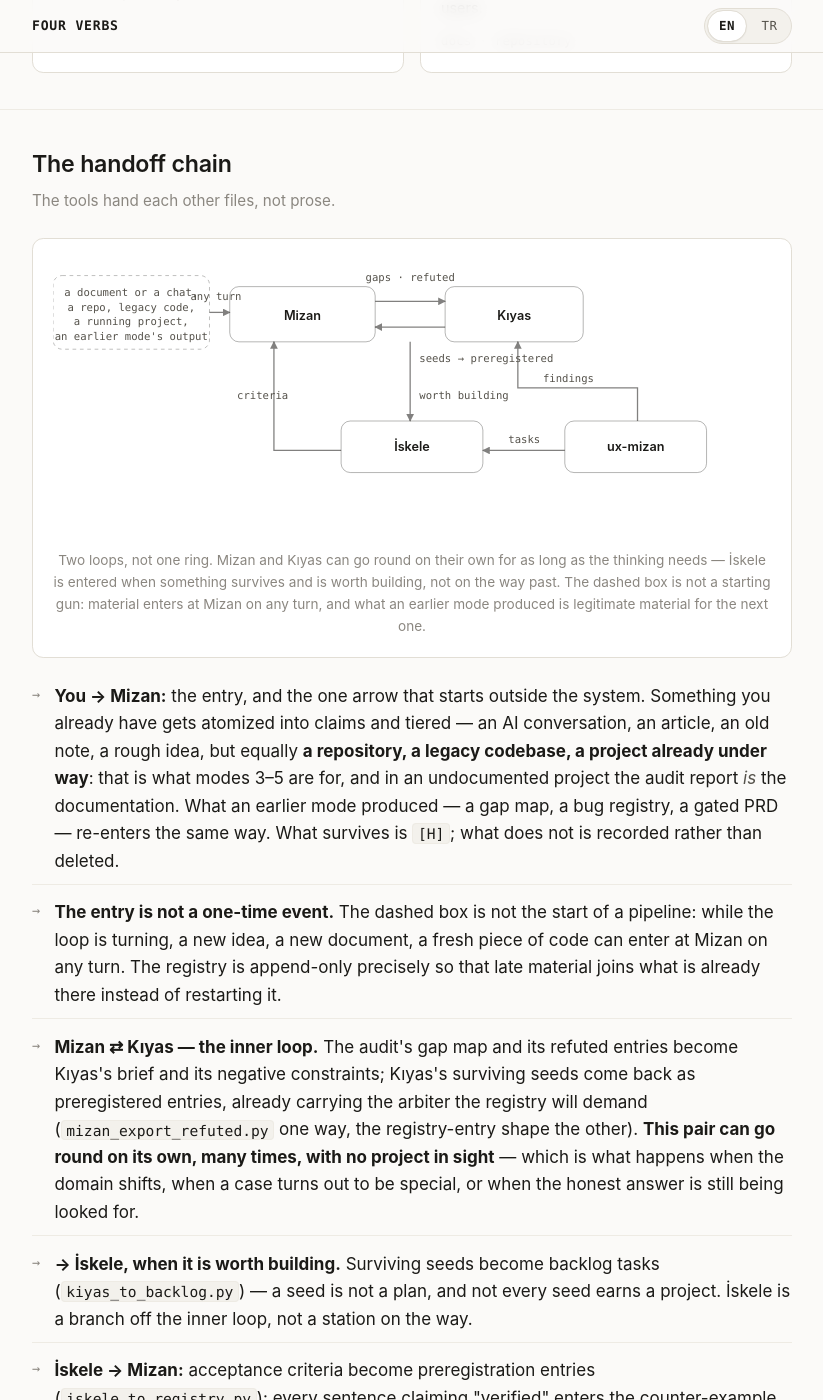
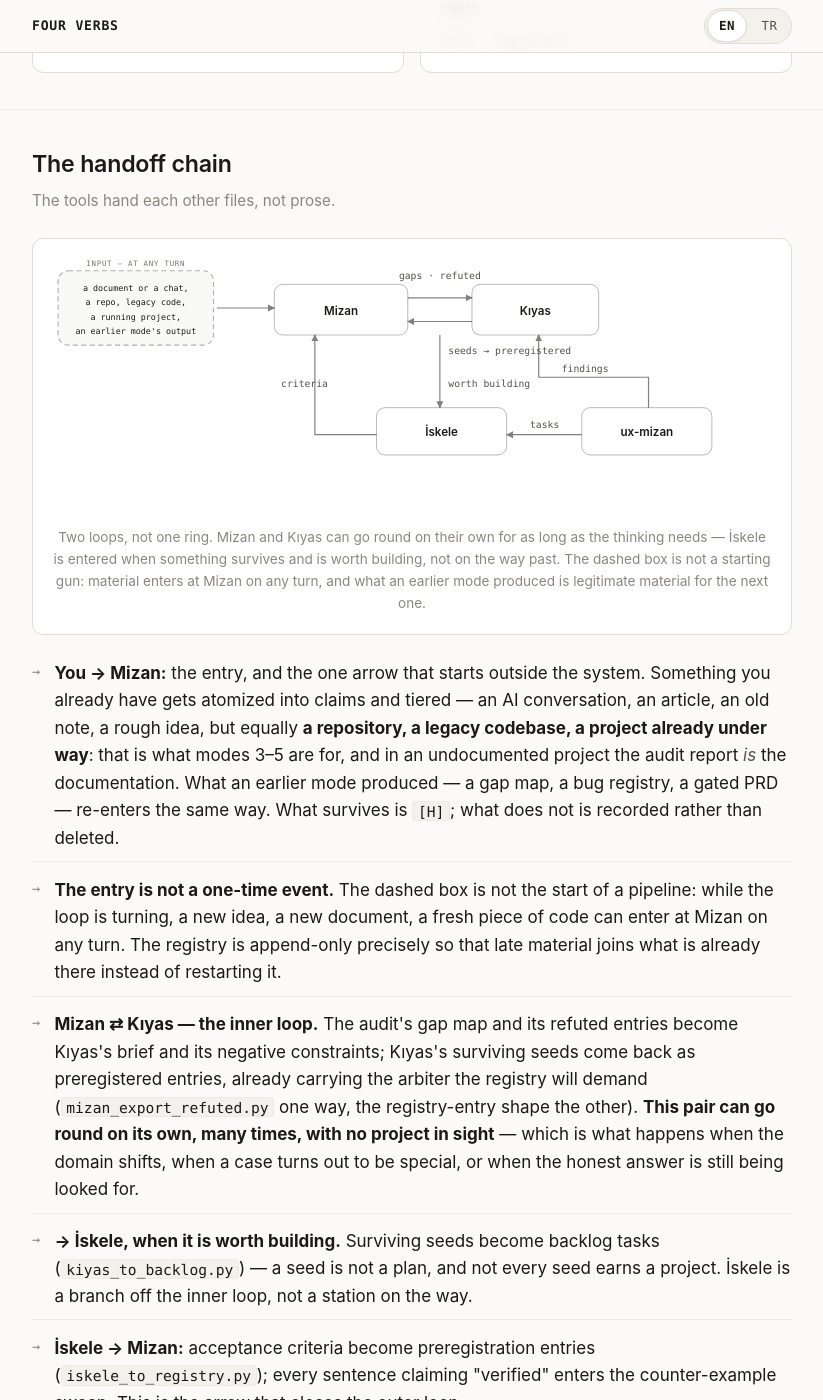
Before and after one commit to XINMurat/XINMurat.github.io, a Jekyll site: the page built from index.md, in a window 1280 px wide and 1400 px high, scrolled down 1390 px. Shown: the whole window, without its empty margins (228-1051 px from the left). Built offline with Jekyll 4.4.1, drawn with Linux system fonts in a browser that asks for light colours.

Commit message:
page: give the inlet its own column, so it stops colliding with the arrow
Measured rather than guessed: the dashed box was 170 units wide while its
longest line rendered at roughly 180, so the text spilled past the box --
directly onto the "any turn" label at x=177, which itself sat on a 22-unit
arrow. Three things were sharing the same 20-unit strip.

The viewBox goes 780 -> 850 and everything except the inlet is translated
right by 70, which turns that strip into a 68-unit corridor. The box is
wider, has its own smaller text class so the longest line stays inside,
and carries a faint fill and a firmer dash so it reads as a distinct kind
of thing. The "any turn" label is now the box's own heading instead of
free-floating text next to it -- same information, nothing left to overlap.

Co-Authored-By: Claude Opus 5 <noreply@anthropic.com>

```diff
--- a/_layouts/default.html
+++ b/_layouts/default.html
@@ -126,6 +126,9 @@ figure.chain svg{width:100%; height:auto; display:block}
 figure.chain figcaption{font-size:.85rem; color:var(--ink-faint); margin-top:.85rem;
   text-align:center}
 .chain-txt{font-family:var(--mono); font-size:.72rem; fill:var(--ink-soft)}
+.chain-in{font-family:var(--mono); font-size:.62rem; fill:var(--ink)}
+.chain-cap{font-family:var(--mono); font-size:.55rem; letter-spacing:.1em; fill:var(--ink-soft); opacity:.8}
+.chain-inlet{color:var(--ink-soft)}
 .chain-node{font-family:var(--sans); font-size:.86rem; font-weight:600; fill:var(--ink)}
 
 /* ---------- tables ---------- */
--- a/index.md
+++ b/index.md
@@ -104,44 +104,48 @@ lang: en
     <p class="sub">The tools hand each other files, not prose.</p>
 
     <figure class="chain">
-      <svg viewBox="0 0 780 300" role="img" aria-label="Material enters at Mizan — a document or a chat, a repo or legacy code, a project already running, or the output of an earlier Mizan mode — and it can enter at any turn, not only at the start. Mizan and Kıyas exchange in both directions: gaps and refuted patterns go to Kıyas, seeds come back as preregistered hypotheses. That pair can run on its own. When something survives and is worth building, İskele takes it, and İskele's acceptance criteria return to Mizan as entries. ux-mizan hands measured findings both into the backlog and back into the audit.">
+      <svg viewBox="0 0 850 300" role="img" aria-label="Material enters at Mizan — a document or a chat, a repo or legacy code, a project already running, or the output of an earlier Mizan mode — and it can enter at any turn, not only at the start. Mizan and Kıyas exchange in both directions: gaps and refuted patterns go to Kıyas, seeds come back as preregistered hypotheses. That pair can run on its own. When something survives and is worth building, İskele takes it, and İskele's acceptance criteria return to Mizan as entries. ux-mizan hands measured findings both into the backlog and back into the audit.">
         <defs>
           <marker id="ar" viewBox="0 0 10 10" refX="9" refY="5" markerWidth="6" markerHeight="6" orient="auto-start-reverse">
             <path d="M0,0 L10,5 L0,10 z" fill="currentColor"/>
           </marker>
         </defs>
-        <g fill="none" stroke="currentColor" stroke-width="1.4" opacity=".55" marker-end="url(#ar)">
-          <path d="M170,58 H192"/>
-          <path d="M350,46 H426"/>
-          <path d="M426,74 H350"/>
-          <path d="M388,90 V176"/>
-          <path d="M313,208 H240 V90"/>
-          <path d="M556,208 H467"/>
-          <path d="M635,176 V140 H505 V90"/>
+        <g class="chain-inlet">
+          <rect x="6" y="14" width="184" height="88" rx="12" fill="currentColor" fill-opacity=".035" stroke="currentColor" stroke-opacity=".45" stroke-width="1.3" stroke-dasharray="6 4"/>
+          <text class="chain-cap" x="98" y="8" text-anchor="middle">INPUT — AT ANY TURN</text>
+          <text class="chain-in" x="98" y="38" text-anchor="middle">a document or a chat,</text>
+          <text class="chain-in" x="98" y="55" text-anchor="middle">a repo, legacy code,</text>
+          <text class="chain-in" x="98" y="72" text-anchor="middle">a running project,</text>
+          <text class="chain-in" x="98" y="89" text-anchor="middle">an earlier mode&#39;s output</text>
         </g>
-        <g>
-          <rect x="0" y="18" width="170" height="80" rx="10" fill="none" stroke="currentColor" opacity=".3" stroke-dasharray="4 4"/>
-          <text class="chain-txt" x="85" y="40" text-anchor="middle">a document or a chat,</text>
-          <text class="chain-txt" x="85" y="56" text-anchor="middle">a repo, legacy code,</text>
-          <text class="chain-txt" x="85" y="72" text-anchor="middle">a running project,</text>
-          <text class="chain-txt" x="85" y="88" text-anchor="middle">an earlier mode&#39;s output</text>
-          <rect x="192" y="30" width="158" height="60" rx="10" fill="none" stroke="currentColor" opacity=".35"/>
-          <text class="chain-node" x="271" y="66" text-anchor="middle">Mizan</text>
-          <rect x="426" y="30" width="150" height="60" rx="10" fill="none" stroke="currentColor" opacity=".35"/>
-          <text class="chain-node" x="501" y="66" text-anchor="middle">Kıyas</text>
-          <rect x="313" y="176" width="154" height="56" rx="10" fill="none" stroke="currentColor" opacity=".35"/>
-          <text class="chain-node" x="390" y="209" text-anchor="middle">İskele</text>
-          <rect x="556" y="176" width="154" height="56" rx="10" fill="none" stroke="currentColor" opacity=".35"/>
-          <text class="chain-node" x="633" y="209" text-anchor="middle">ux-mizan</text>
-        </g>
-        <g class="chain-txt" text-anchor="middle">
-          <text x="388" y="24">gaps · refuted</text>
-          <text x="177" y="44">any turn</text>
-          <text x="398" y="112" text-anchor="start">seeds → preregistered</text>
-          <text x="398" y="152" text-anchor="start">worth building</text>
-          <text x="200" y="152" text-anchor="start">criteria</text>
-          <text x="512" y="200">tasks</text>
-          <text x="560" y="134">findings</text>
+        <g transform="translate(70,0)">
+          <g fill="none" stroke="currentColor" stroke-width="1.4" opacity=".55" marker-end="url(#ar)">
+            <path d="M124,58 H192"/>
+            <path d="M350,46 H426"/>
+            <path d="M426,74 H350"/>
+            <path d="M388,90 V176"/>
+            <path d="M313,208 H240 V90"/>
+            <path d="M556,208 H467"/>
+            <path d="M635,176 V140 H505 V90"/>
+          </g>
+          <g>
+            <rect x="192" y="30" width="158" height="60" rx="10" fill="none" stroke="currentColor" opacity=".35"/>
+            <text class="chain-node" x="271" y="66" text-anchor="middle">Mizan</text>
+            <rect x="426" y="30" width="150" height="60" rx="10" fill="none" stroke="currentColor" opacity=".35"/>
+            <text class="chain-node" x="501" y="66" text-anchor="middle">Kıyas</text>
+            <rect x="313" y="176" width="154" height="56" rx="10" fill="none" stroke="currentColor" opacity=".35"/>
+            <text class="chain-node" x="390" y="209" text-anchor="middle">İskele</text>
+            <rect x="556" y="176" width="154" height="56" rx="10" fill="none" stroke="currentColor" opacity=".35"/>
+            <text class="chain-node" x="633" y="209" text-anchor="middle">ux-mizan</text>
+          </g>
+          <g class="chain-txt" text-anchor="middle">
+            <text x="388" y="24">gaps · refuted</text>
+            <text x="398" y="112" text-anchor="start">seeds → preregistered</text>
+            <text x="398" y="152" text-anchor="start">worth building</text>
+            <text x="200" y="152" text-anchor="start">criteria</text>
+            <text x="512" y="200">tasks</text>
+            <text x="560" y="134">findings</text>
+          </g>
         </g>
       </svg>
       <figcaption>Two loops, not one ring. Mizan and Kıyas can go round on their
@@ -437,44 +441,48 @@ lang: en
     <p class="sub">Araçlar birbirine dosya devreder, düzyazı değil.</p>
 
     <figure class="chain">
-      <svg viewBox="0 0 780 300" role="img" aria-label="Malzeme Mizan'a girer — bir doküman ya da sohbet, bir repo ya da legacy kod, hâlihazırda süren bir proje, ya da daha önceki bir Mizan modunun çıktısı — ve yalnızca başta değil, her turda girebilir. Mizan ile Kıyas iki yönde alışveriş eder: boşluklar ve çürütülenler Kıyas'a gider, tohumlar önkayıtlı hipotez olarak geri döner. Bu çift kendi başına dönebilir. Sağ kalan bir şey inşa edilmeye değdiğinde İskele devreye girer ve kabul kriterleri Mizan'a girdi olarak döner. ux-mizan ölçülmüş bulguları hem backlog'a hem denetime verir.">
+      <svg viewBox="0 0 850 300" role="img" aria-label="Malzeme Mizan'a girer — bir doküman ya da sohbet, bir repo ya da legacy kod, hâlihazırda süren bir proje, ya da daha önceki bir Mizan modunun çıktısı — ve yalnızca başta değil, her turda girebilir. Mizan ile Kıyas iki yönde alışveriş eder: boşluklar ve çürütülenler Kıyas'a gider, tohumlar önkayıtlı hipotez olarak geri döner. Bu çift kendi başına dönebilir. Sağ kalan bir şey inşa edilmeye değdiğinde İskele devreye girer ve kabul kriterleri Mizan'a girdi olarak döner. ux-mizan ölçülmüş bulguları hem backlog'a hem denetime verir.">
         <defs>
           <marker id="ar-tr" viewBox="0 0 10 10" refX="9" refY="5" markerWidth="6" markerHeight="6" orient="auto-start-reverse">
             <path d="M0,0 L10,5 L0,10 z" fill="currentColor"/>
           </marker>
         </defs>
-        <g fill="none" stroke="currentColor" stroke-width="1.4" opacity=".55" marker-end="url(#ar-tr)">
-          <path d="M170,58 H192"/>
-          <path d="M350,46 H426"/>
-          <path d="M426,74 H350"/>
-          <path d="M388,90 V176"/>
-          <path d="M313,208 H240 V90"/>
-          <path d="M556,208 H467"/>
-          <path d="M635,176 V140 H505 V90"/>
+        <g class="chain-inlet">
+          <rect x="6" y="14" width="184" height="88" rx="12" fill="currentColor" fill-opacity=".035" stroke="currentColor" stroke-opacity=".45" stroke-width="1.3" stroke-dasharray="6 4"/>
+          <text class="chain-cap" x="98" y="8" text-anchor="middle">GİRDİ — HER TURDA</text>
+          <text class="chain-in" x="98" y="38" text-anchor="middle">doküman, sohbet, fikir,</text>
+          <text class="chain-in" x="98" y="55" text-anchor="middle">repo, legacy kod,</text>
+          <text class="chain-in" x="98" y="72" text-anchor="middle">süren bir proje,</text>
+          <text class="chain-in" x="98" y="89" text-anchor="middle">önceki modun çıktısı</text>
         </g>
-        <g>
-          <rect x="0" y="18" width="170" height="80" rx="10" fill="none" stroke="currentColor" opacity=".3" stroke-dasharray="4 4"/>
-          <text class="chain-txt" x="85" y="40" text-anchor="middle">doküman, sohbet, fikir,</text>
-          <text class="chain-txt" x="85" y="56" text-anchor="middle">repo, legacy kod,</text>
-          <text class="chain-txt" x="85" y="72" text-anchor="middle">süren bir proje,</text>
-          <text class="chain-txt" x="85" y="88" text-anchor="middle">önceki modun çıktısı</text>
-          <rect x="192" y="30" width="158" height="60" rx="10" fill="none" stroke="currentColor" opacity=".35"/>
-          <text class="chain-node" x="271" y="66" text-anchor="middle">Mizan</text>
-          <rect x="426" y="30" width="150" height="60" rx="10" fill="none" stroke="currentColor" opacity=".35"/>
-          <text class="chain-node" x="501" y="66" text-anchor="middle">Kıyas</text>
-          <rect x="313" y="176" width="154" height="56" rx="10" fill="none" stroke="currentColor" opacity=".35"/>
-          <text class="chain-node" x="390" y="209" text-anchor="middle">İskele</text>
-          <rect x="556" y="176" width="154" height="56" rx="10" fill="none" stroke="currentColor" opacity=".35"/>
-          <text class="chain-node" x="633" y="209" text-anchor="middle">ux-mizan</text>
-        </g>
-        <g class="chain-txt" text-anchor="middle">
-          <text x="388" y="24">boşluklar · çürütülenler</text>
-          <text x="177" y="44">her turda</text>
-          <text x="398" y="112" text-anchor="start">tohumlar → önkayıt</text>
-          <text x="398" y="152" text-anchor="start">inşa etmeye değer</text>
-          <text x="200" y="152" text-anchor="start">kriterler</text>
-          <text x="512" y="200">görevler</text>
-          <text x="560" y="134">bulgular</text>
+        <g transform="translate(70,0)">
+          <g fill="none" stroke="currentColor" stroke-width="1.4" opacity=".55" marker-end="url(#ar-tr)">
+            <path d="M124,58 H192"/>
+            <path d="M350,46 H426"/>
+            <path d="M426,74 H350"/>
+            <path d="M388,90 V176"/>
+            <path d="M313,208 H240 V90"/>
+            <path d="M556,208 H467"/>
+            <path d="M635,176 V140 H505 V90"/>
+          </g>
+          <g>
+            <rect x="192" y="30" width="158" height="60" rx="10" fill="none" stroke="currentColor" opacity=".35"/>
+            <text class="chain-node" x="271" y="66" text-anchor="middle">Mizan</text>
+            <rect x="426" y="30" width="150" height="60" rx="10" fill="none" stroke="currentColor" opacity=".35"/>
+            <text class="chain-node" x="501" y="66" text-anchor="middle">Kıyas</text>
+            <rect x="313" y="176" width="154" height="56" rx="10" fill="none" stroke="currentColor" opacity=".35"/>
+            <text class="chain-node" x="390" y="209" text-anchor="middle">İskele</text>
+            <rect x="556" y="176" width="154" height="56" rx="10" fill="none" stroke="currentColor" opacity=".35"/>
+            <text class="chain-node" x="633" y="209" text-anchor="middle">ux-mizan</text>
+          </g>
+          <g class="chain-txt" text-anchor="middle">
+            <text x="388" y="24">boşluklar · çürütülenler</text>
+            <text x="398" y="112" text-anchor="start">tohumlar → önkayıt</text>
+            <text x="398" y="152" text-anchor="start">inşa etmeye değer</text>
+            <text x="200" y="152" text-anchor="start">kriterler</text>
+            <text x="512" y="200">görevler</text>
+            <text x="560" y="134">bulgular</text>
+          </g>
         </g>
       </svg>
       <figcaption>Tek halka değil, iki döngü. Mizan ile Kıyas, düşünme ne kadar
```
